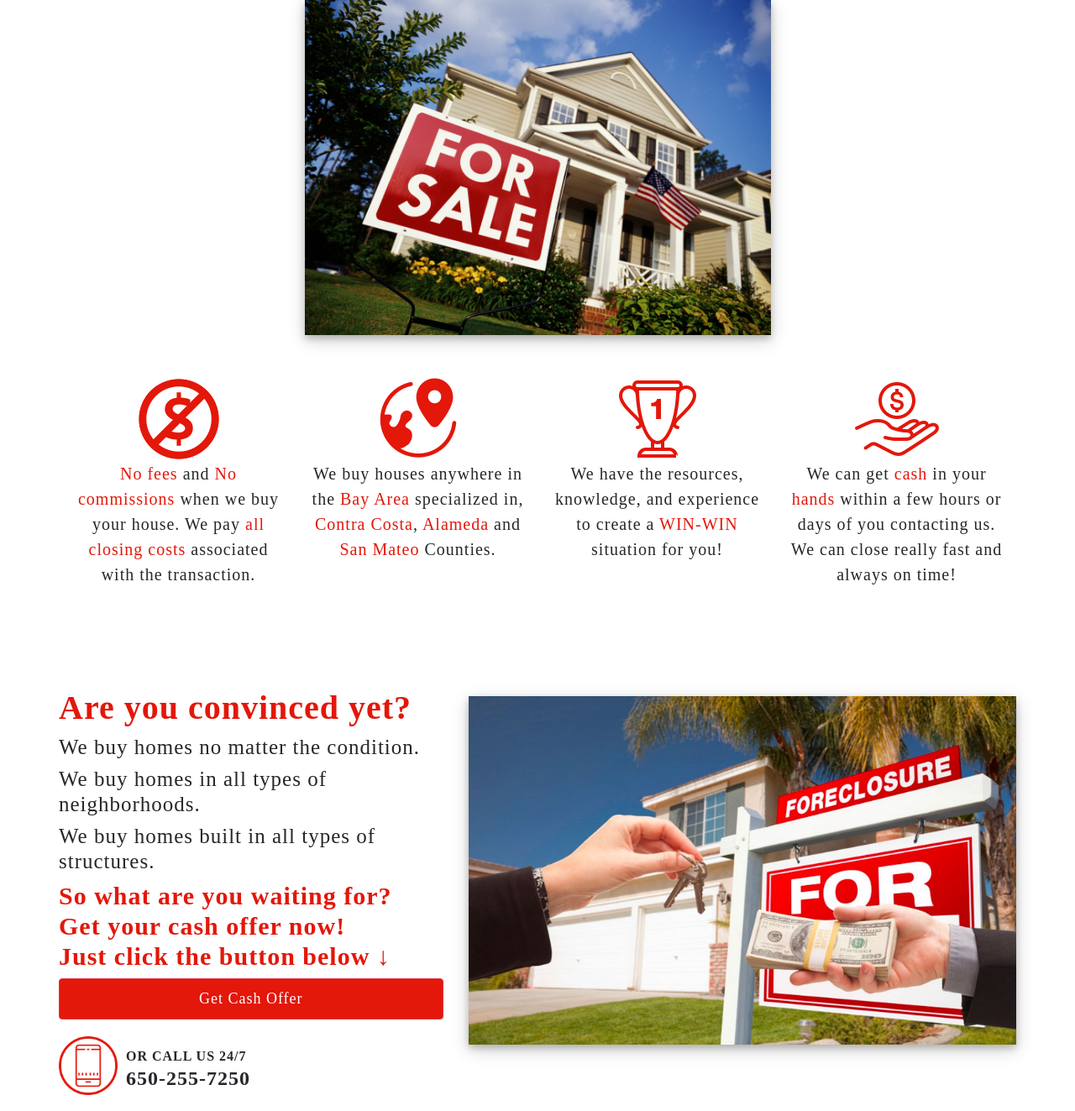
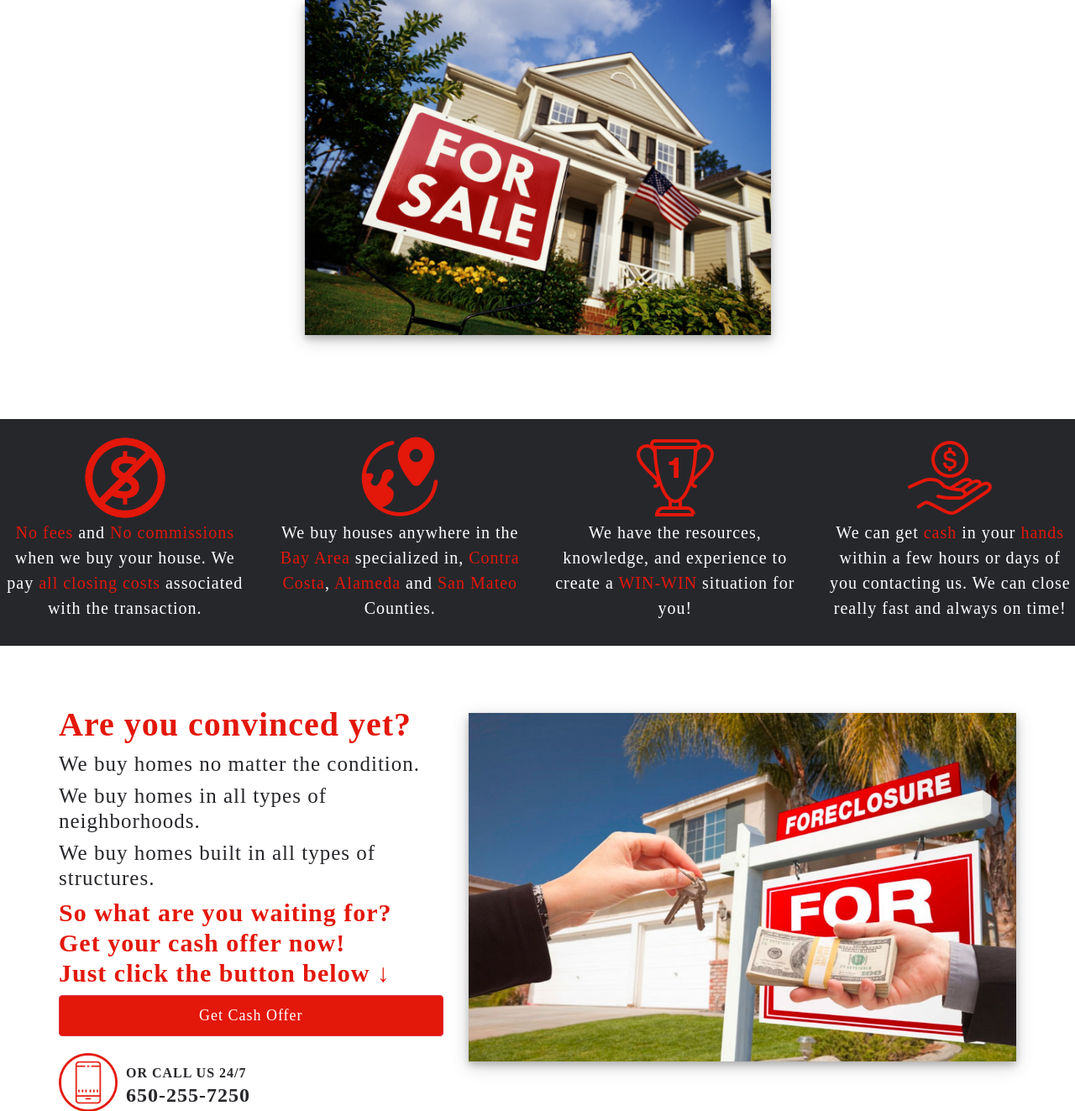
Before and after one commit to FABSTAR94/Gabe_Estate, a PHP site: page / in a window 1280 px wide. Shown: the part 870-2193 px from the top of the page at 84% size. Run offline with PHP 8.4, Linux system fonts and the light colour scheme; some libraries are stand-ins or nearby versions.

Commit message:
added background color on cards

```diff
--- a/css/card.css
+++ b/css/card.css
@@ -35,11 +35,14 @@
   width: 100%;
   display: flex;
   justify-content: center;
+  background-color: #26272b;
 }
 
 .card p {
   text-align: center;
-  color: #26272b;
+  color: white;
+  background-color: #26272b;
+
 }
 
 /*.card-color {
@@ -53,5 +56,12 @@
 }
 
 .card {
+  background-color: #26272b !important;
+}
+
+
+
+/*card*/
+#benefits {
   background-color: #26272b;
 }
--- a/index.html
+++ b/index.html
@@ -195,6 +195,8 @@
                     possible!</p>
                 <img class="img-style" src="images/fs.jpg" alt="buyer profile">
             </div>
+        </div>
+    </div>
     <div class="row" id="benefits">
         <div class="col-xs-12 col-sm-6 col-md-3">
             <div class="card">
@@ -229,8 +231,6 @@
                 </div>
                 <p>We can get <span>cash</span> in your <span>hands</span> within a few hours or days of
                     you contacting us. We can close really fast and always on time!</p>
-                    </div>
-                </div>
             </div>
         </div>
     </div>
```
Lines whose indentation alone changed are shown as unchanged.
